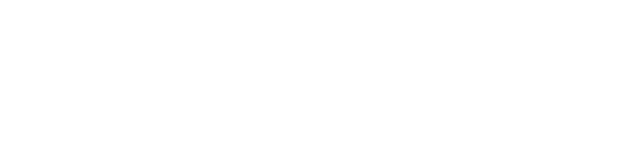
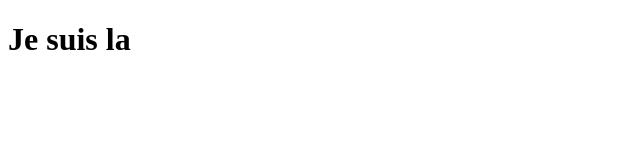
Before and after one commit to Ilanattal/flower-site, a plain HTML site: page Index.html in a window 1280 px wide. Shown: the whole page, without its empty margins (0-640 px from the left). Drawn offline with Linux system fonts and the light colour scheme.

Commit message:
h1 added

```diff
--- a/Index.html
+++ b/Index.html
@@ -6,6 +6,6 @@
     <title>Document</title>
 </head>
 <body>
-
+    <h1>Je suis la</h1>
 </body>
 </html>
```
